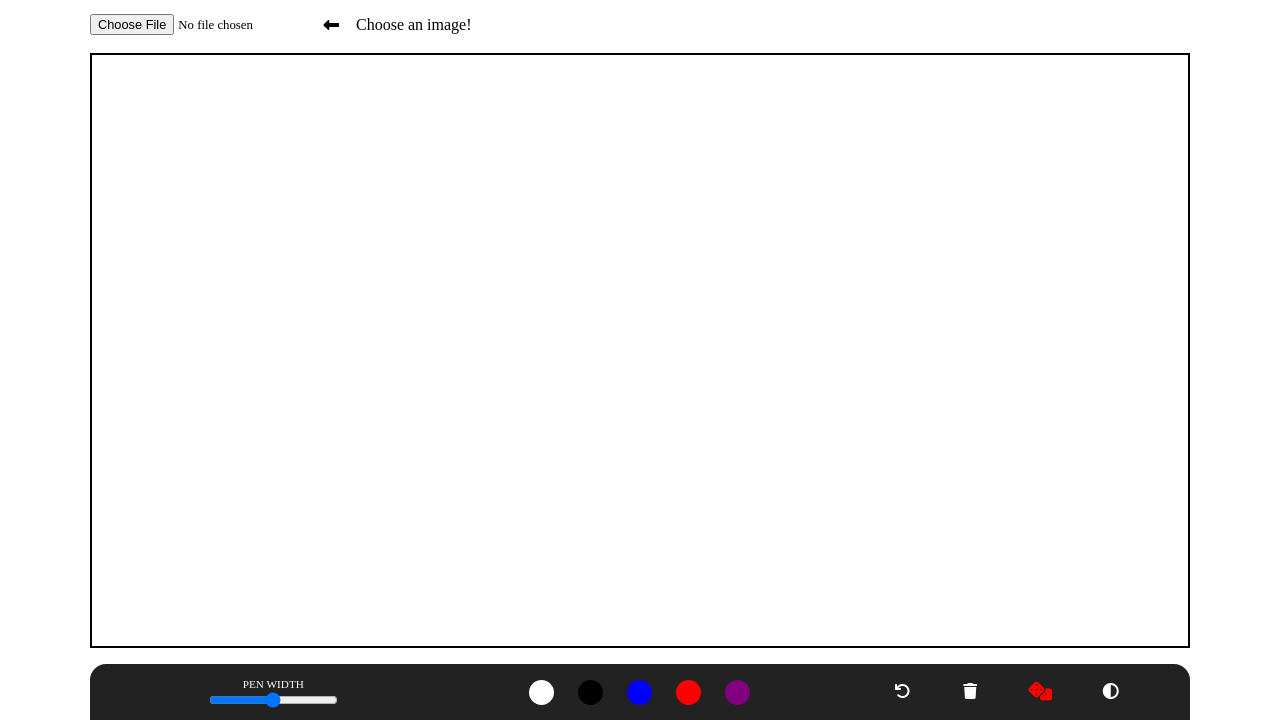
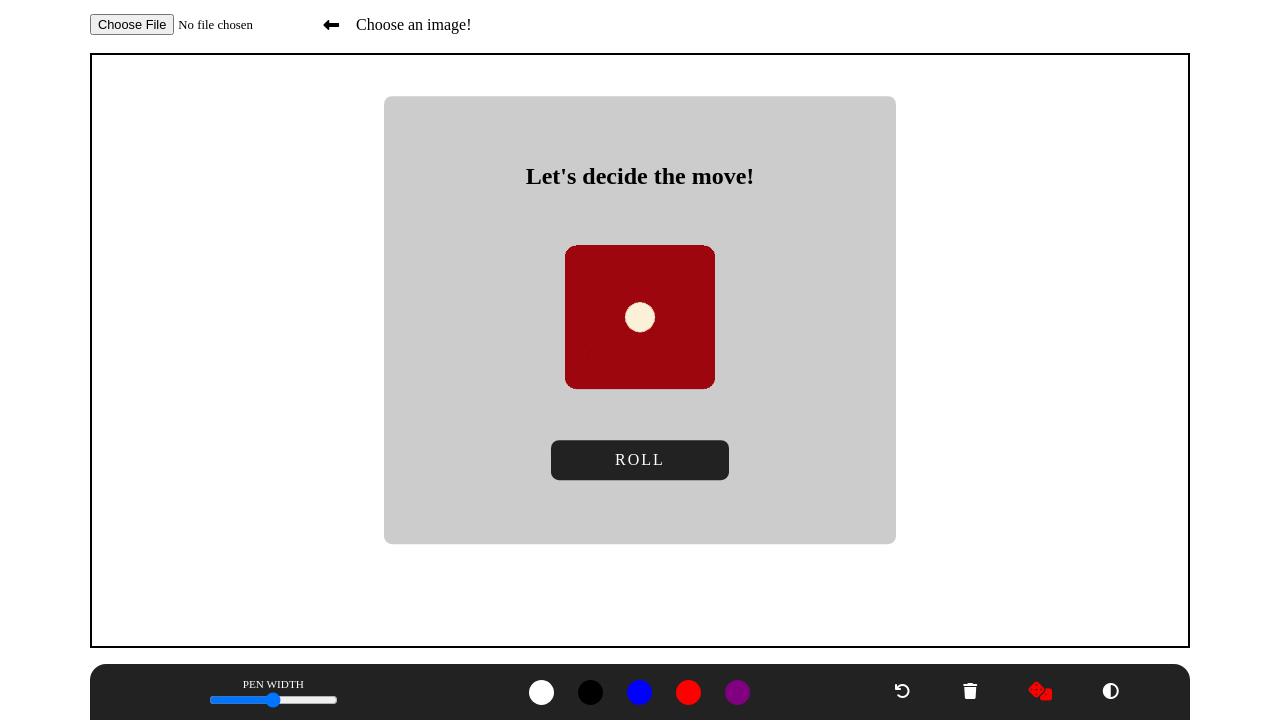
Before and after one commit to dsaglam94/imgCanvas_forESL, a website: page src/index.html in a window 1280 px wide. Both pictures are taken after a click on the button 1040 px from the left and 772 px from the top of the page. Shown: the part 80-800 px from the top of the page. Drawn offline with Linux system fonts and the light colour scheme.

Commit message:
Created dice interface and added the function

```diff
--- a/src/index.html
+++ b/src/index.html
@@ -52,6 +52,13 @@
             </div>
         </div>
         <!-- Dice interface -->
+        <div class="dice__container">
+            <h2 class="dice__title">
+                Let's decide the move!
+            </h2>
+            <img src="./images/dice1.png" alt="dice image" class="dice__img">
+            <button class="dice__button">Roll</button>
+        </div>
     </main>
 </body>
 </html>
--- a/src/js/main.js
+++ b/src/js/main.js
@@ -114,4 +114,43 @@ FILEINPUT.addEventListener('change', function () {
 });
 
 
-// here is a new code
+// dice function
+
+let diceImg = document.querySelector('.dice__img');
+
+diceBtn.addEventListener('click', () => {
+
+    let diceContainer = document.querySelector('.dice__container');
+
+    if(!diceContainer.classList.contains('dice-show')) {
+        diceContainer.classList.add('dice-show');
+    } else if (diceContainer.classList.contains('dice-show')) {
+        diceContainer.classList.remove('dice-show')
+    }
+
+})
+
+let rollBtn = document.querySelector('.dice__button');
+
+rollBtn.addEventListener('click', ()=> {
+
+    let randomNum = Math.floor((Math.random() * 6) + 1);
+    showDicePics ();
+    showDicePics ();
+
+})
+
+
+function showDicePics () {
+
+    for (let i = 1; i <= 6; i++) {
+
+        let randomDiceImg = `dice${i}.png`
+
+        let randomImgSource = `./images/${randomDiceImg}`
+
+        diceImg.setAttribute("src", randomImgSource)
+
+        console.log('dices')
+    }
+}
--- a/src/scss/main.scss
+++ b/src/scss/main.scss
@@ -56,6 +56,7 @@ button {
     align-items: center;
     justify-content: space-between;
     gap: 1rem;
+    position: relative;
 
     &__title {
         text-transform: uppercase;
@@ -178,4 +179,42 @@ button {
             }
         }
     }
+    // dice container starts here
+    .dice__container {
+        background: #ccc;
+        border-radius: .5rem;
+        position: absolute;
+        z-index: 100;
+        width: 40%;
+        display: none;
+        flex-direction: column;
+        align-items: center;
+        gap: 3rem;
+        padding-block: 4em;
+        top: 50%;
+        left: 50%;
+        transform: translate(-50%,-50%);
+
+        &.dice-show {
+            display: flex;
+        }
+
+        & .dice__img {
+            width: 150px;
+        }
+
+        & .dice__button {
+            background-color: #222;
+            text-transform: uppercase;
+            letter-spacing: 2px;
+            padding: .5em 4em;
+            border-radius: .5rem;
+
+            &:hover,
+            &:focus {
+                scale: 1.1;
+                color: red;
+            }
+        }
+    }
 }
```
Also changed, not shown: src/css/main.css, src/images/dice1.png (added), src/images/dice2.png (added), src/images/dice3.png (added), src/images/dice4.png (added), src/images/dice5.png (added), src/images/dice6.png (added), 3 other files.
